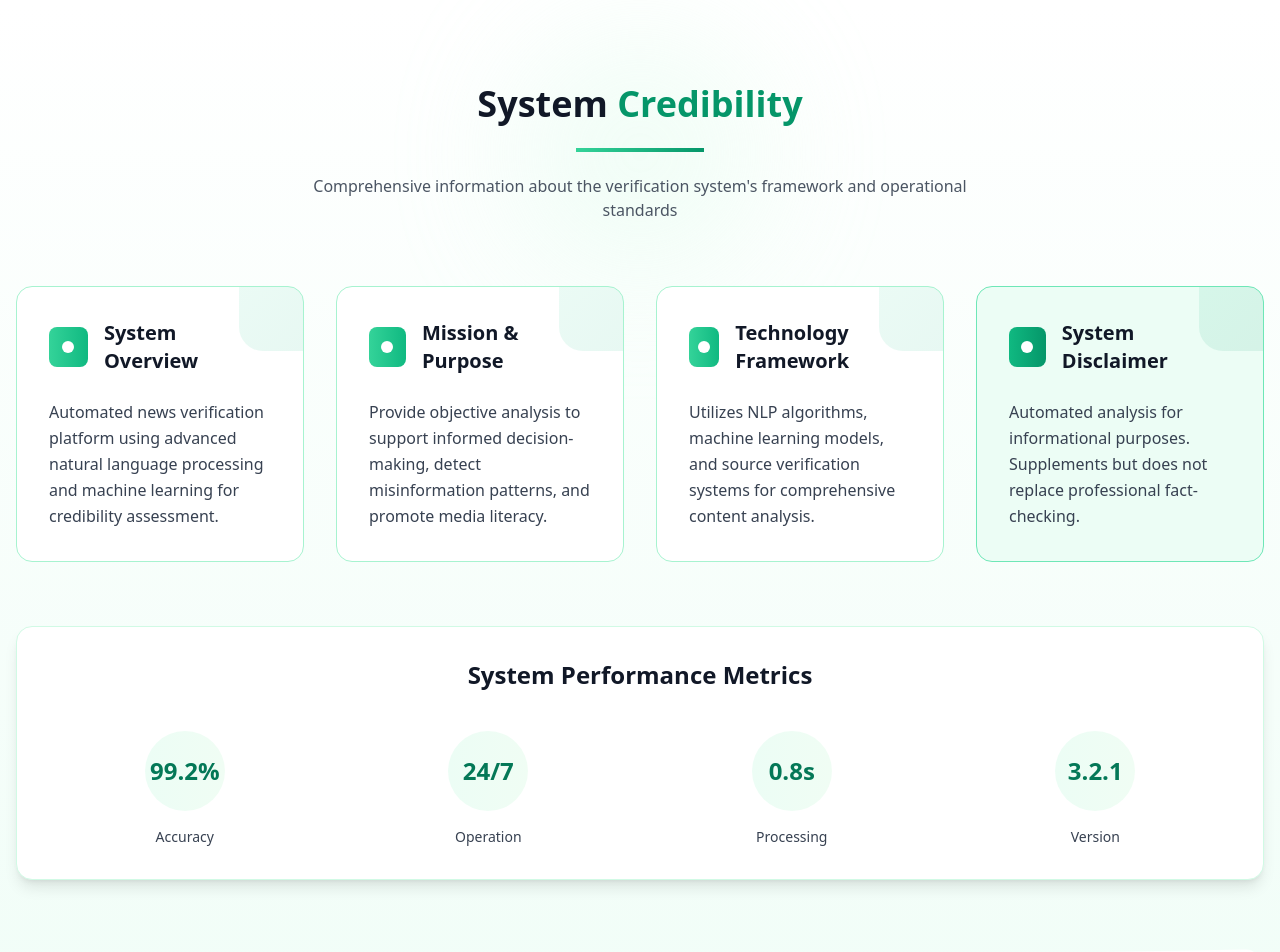
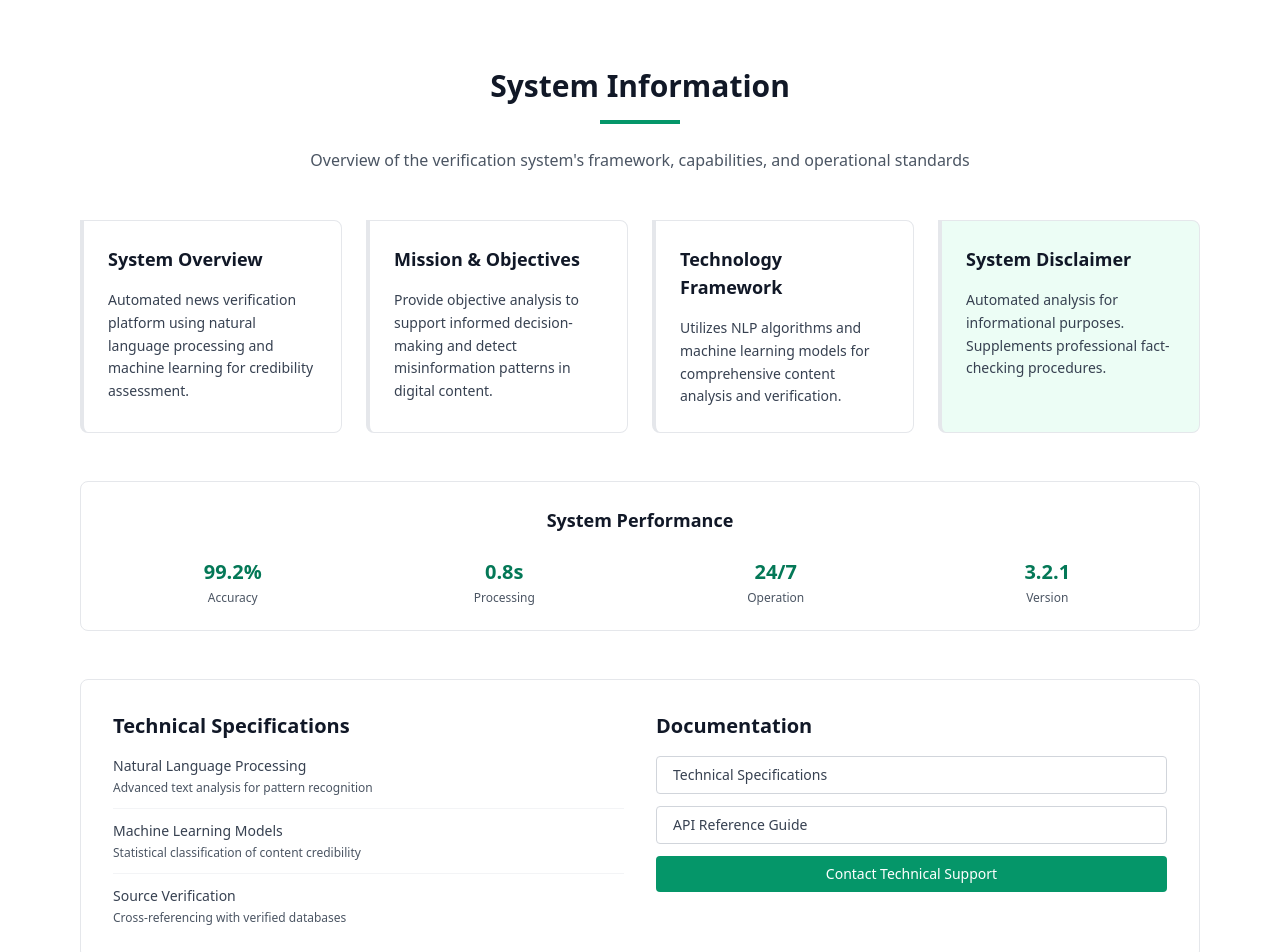
Before and after one commit to adinahawaldar/verity, a React (Vite) app: page / in a window 1280 px wide. Shown: the part 860-1812 px from the top of the page. Built offline with nearby package versions, Linux system fonts and the light colour scheme.

Commit message:
Enable article analysis

```diff
--- a/src/Components/About.jsx
+++ b/src/Components/About.jsx
@@ -1,148 +1,137 @@
-const CreativeAbout = () => {
+const ProfessionalAbout = () => {
   const sections = [
     {
       title: "System Overview",
-      content: "Automated news verification platform using advanced natural language processing and machine learning for credibility assessment.",
-      color: "border-emerald-200",
-      bg: "bg-white",
-      accent: "from-emerald-400 to-emerald-500"
+      content: "Automated news verification platform using natural language processing and machine learning for credibility assessment.",
+      border: "border-l-4 border-emerald-500"
     },
     {
-      title: "Mission & Purpose",
-      content: "Provide objective analysis to support informed decision-making, detect misinformation patterns, and promote media literacy.",
-      color: "border-emerald-200",
-      bg: "bg-white",
-      accent: "from-emerald-400 to-emerald-500"
+      title: "Mission & Objectives",
+      content: "Provide objective analysis to support informed decision-making and detect misinformation patterns in digital content.",
+      border: "border-l-4 border-emerald-500"
     },
     {
       title: "Technology Framework",
-      content: "Utilizes NLP algorithms, machine learning models, and source verification systems for comprehensive content analysis.",
-      color: "border-emerald-200",
-      bg: "bg-white",
-      accent: "from-emerald-400 to-emerald-500"
+      content: "Utilizes NLP algorithms and machine learning models for comprehensive content analysis and verification.",
+      border: "border-l-4 border-emerald-500"
     },
     {
       title: "System Disclaimer",
-      content: "Automated analysis for informational purposes. Supplements but does not replace professional fact-checking.",
-      color: "border-emerald-300",
-      bg: "bg-emerald-50",
-      accent: "from-emerald-500 to-emerald-600"
+      content: "Automated analysis for informational purposes. Supplements professional fact-checking procedures.",
+      border: "border-l-4 border-emerald-600",
+      bg: "bg-emerald-50"
     }
   ];
 
-  const stats = [
+  const metrics = [
     { value: "99.2%", label: "Accuracy" },
+    { value: "0.8s", label: "Processing" },
     { value: "24/7", label: "Operation" },
-    { value: "0.8s", label: "Processing" },
     { value: "3.2.1", label: "Version" }
   ];
 
   return (
-    <section className="py-20 bg-gradient-to-b from-white to-emerald-50">
-      <div className="max-w-7xl mx-auto px-4">
+    <section className="py-16 bg-white">
+      <div className="max-w-6xl mx-auto px-4">
 
-        {/* Header with creative element */}
-        <div className="text-center mb-16 relative">
-          <div className="absolute inset-0 flex items-center justify-center">
-            <div className="w-64 h-64 bg-gradient-to-r from-emerald-100 to-green-100 rounded-full blur-3xl opacity-30"></div>
-          </div>
-          <div className="relative">
-            <h2 className="text-4xl font-bold text-gray-900 mb-6">
-              System <span className="text-emerald-600">Credibility</span>
+        {/* Professional Header */}
+        <div className="text-center mb-12">
+          <h2 className="text-3xl font-bold text-gray-900 mb-4">
+            System Information
           </h2>
-            <div className="inline-block">
-              <div className="w-32 h-1 bg-gradient-to-r from-emerald-400 to-emerald-600 mb-4"></div>
-            </div>
+          <div className="w-20 h-1 bg-emerald-600 mx-auto mb-6"></div>
           <p className="text-gray-600 max-w-2xl mx-auto">
-              Comprehensive information about the verification system's framework and operational standards
+            Overview of the verification system's framework, capabilities, and operational standards
           </p>
         </div>
-        </div>
 
-        {/* Equal-sized boxes grid */}
-        <div className="grid md:grid-cols-2 lg:grid-cols-4 gap-8 mb-16">
+        {/* Compact Boxes Grid */}
+        <div className="grid md:grid-cols-2 lg:grid-cols-4 gap-6 mb-12">
           {sections.map((section, index) => (
             <div
               key={index}
-              className={`${section.bg} ${section.color} border rounded-2xl p-8 h-full hover:shadow-xl transition-all duration-300 hover:-translate-y-2 relative overflow-hidden group`}
+              className={`${section.bg || 'bg-white'} ${section.border} border-t border-r border-b border-gray-200 rounded-r-lg rounded-b-lg p-6 hover:shadow-sm transition-shadow duration-300`}
             >
-              {/* Decorative corner */}
-              <div className={`absolute top-0 right-0 w-16 h-16 bg-gradient-to-br ${section.accent} opacity-10 rounded-bl-3xl`}></div>
-
-              {/* Content */}
-              <div className="relative z-10">
-                <div className="flex items-center mb-6">
-                  <div className={`w-10 h-10 rounded-lg bg-gradient-to-r ${section.accent} flex items-center justify-center mr-4`}>
-                    <div className="w-3 h-3 bg-white rounded-full"></div>
-                  </div>
-                  <h3 className="text-xl font-bold text-gray-900">{section.title}</h3>
-                </div>
-
-                <p className="text-gray-700 leading-relaxed">
+              <h3 className="text-lg font-bold text-gray-900 mb-4">
+                {section.title}
+              </h3>
+              <p className="text-gray-700 text-sm leading-relaxed">
                 {section.content}
               </p>
-
-                {/* Hover effect line */}
-                <div className="absolute bottom-0 left-0 w-0 h-1 bg-gradient-to-r from-emerald-400 to-emerald-600 group-hover:w-full transition-all duration-500"></div>
-              </div>
             </div>
           ))}
         </div>
 
-        {/* Stats with creative design */}
-        <div className="mb-20">
-          <div className="bg-white rounded-2xl border border-emerald-100 p-8 shadow-lg">
-            <h3 className="text-2xl font-bold text-gray-900 mb-10 text-center">System Performance Metrics</h3>
-            <div className="grid grid-cols-2 md:grid-cols-4 gap-8">
-              {stats.map((stat, index) => (
-                <div key={index} className="text-center group">
-                  <div className="relative inline-block mb-4">
-                    <div className="w-20 h-20 rounded-full bg-gradient-to-r from-emerald-50 to-green-50 flex items-center justify-center group-hover:scale-110 transition-transform duration-300">
-                      <div className="text-2xl font-bold text-emerald-700">{stat.value}</div>
+        {/* Compact System Metrics */}
+        <div className="mb-12">
+          <div className="border border-gray-200 rounded-lg p-6">
+            <h3 className="text-lg font-bold text-gray-900 mb-6 text-center">
+              System Performance
+            </h3>
+            <div className="grid grid-cols-2 md:grid-cols-4 gap-4">
+              {metrics.map((metric, index) => (
+                <div key={index} className="text-center">
+                  <div className="text-xl font-bold text-emerald-700 mb-1">
+                    {metric.value}
                   </div>
-                    <div className="absolute inset-0 rounded-full border-2 border-emerald-200 opacity-0 group-hover:opacity-100 transition-opacity duration-300"></div>
+                  <div className="text-xs text-gray-600">
+                    {metric.label}
                   </div>
-                  <div className="text-sm font-medium text-gray-700">{stat.label}</div>
                 </div>
               ))}
             </div>
           </div>
         </div>
 
-        {/* Creative footer */}
-        <div className="relative">
-          <div className="absolute inset-0 bg-gradient-to-r from-emerald-50 to-white rounded-2xl transform -rotate-1"></div>
-          <div className="relative bg-white rounded-2xl border border-emerald-200 p-10">
-            <div className="grid md:grid-cols-2 gap-12 items-center">
+        {/* Technical Information */}
+        <div className="border border-gray-200 rounded-lg p-8">
+          <div className="grid md:grid-cols-2 gap-8">
             <div>
-                <h3 className="text-2xl font-bold text-gray-900 mb-6">
-                  Technical <span className="text-emerald-600">Documentation</span>
+              <h3 className="text-xl font-bold text-gray-900 mb-4">
+                Technical Specifications
               </h3>
-                <p className="text-gray-600 mb-8 leading-relaxed">
-                  Access comprehensive technical specifications, API documentation, and system integration guides.
-                </p>
-                <button className="px-8 py-3 bg-gradient-to-r from-emerald-500 to-green-500 text-white rounded-lg hover:shadow-lg transition-all duration-300 hover:scale-105">
-                  View Documentation
-                </button>
+              <div className="space-y-3">
+                <div className="pb-3 border-b border-gray-100">
+                  <div className="text-sm font-medium text-gray-700 mb-1">
+                    Natural Language Processing
                   </div>
-              <div className="grid grid-cols-2 gap-6">
-                {[
-                  { label: "API Reference", status: "Available" },
-                  { label: "Technical Specs", status: "Updated" },
-                  { label: "Integration Guide", status: "Available" },
-                  { label: "Security Docs", status: "Restricted" }
-                ].map((doc, index) => (
-                  <div key={index} className="bg-gradient-to-br from-emerald-50 to-white border border-emerald-100 rounded-xl p-6">
-                    <div className="text-sm font-medium text-gray-900 mb-2">{doc.label}</div>
-                    <div className={`text-xs px-3 py-1 rounded-full inline-block ${
-                      doc.status === 'Available' ? 'bg-emerald-100 text-emerald-700' :
-                      doc.status === 'Updated' ? 'bg-blue-100 text-blue-700' :
-                      'bg-amber-100 text-amber-700'
-                    }`}>
-                      {doc.status}
+                  <div className="text-xs text-gray-600">
+                    Advanced text analysis for pattern recognition
                   </div>
                 </div>
-                ))}
+                <div className="pb-3 border-b border-gray-100">
+                  <div className="text-sm font-medium text-gray-700 mb-1">
+                    Machine Learning Models
+                  </div>
+                  <div className="text-xs text-gray-600">
+                    Statistical classification of content credibility
+                  </div>
+                </div>
+                <div>
+                  <div className="text-sm font-medium text-gray-700 mb-1">
+                    Source Verification
+                  </div>
+                  <div className="text-xs text-gray-600">
+                    Cross-referencing with verified databases
+                  </div>
+                </div>
+              </div>
+            </div>
+
+            <div>
+              <h3 className="text-xl font-bold text-gray-900 mb-4">
+                Documentation
+              </h3>
+              <div className="space-y-3">
+                <button className="w-full px-4 py-2 bg-white border border-gray-300 text-gray-700 text-sm rounded hover:bg-gray-50 text-left">
+                  Technical Specifications
+                </button>
+                <button className="w-full px-4 py-2 bg-white border border-gray-300 text-gray-700 text-sm rounded hover:bg-gray-50 text-left">
+                  API Reference Guide
+                </button>
+                <button className="w-full px-4 py-2 bg-emerald-600 text-white text-sm rounded hover:bg-emerald-700">
+                  Contact Technical Support
+                </button>
               </div>
             </div>
           </div>
@@ -153,4 +142,4 @@ const CreativeAbout = () => {
   );
 };
 
-export default CreativeAbout;
+export default ProfessionalAbout;
```
Lines whose indentation alone changed are shown as unchanged.
